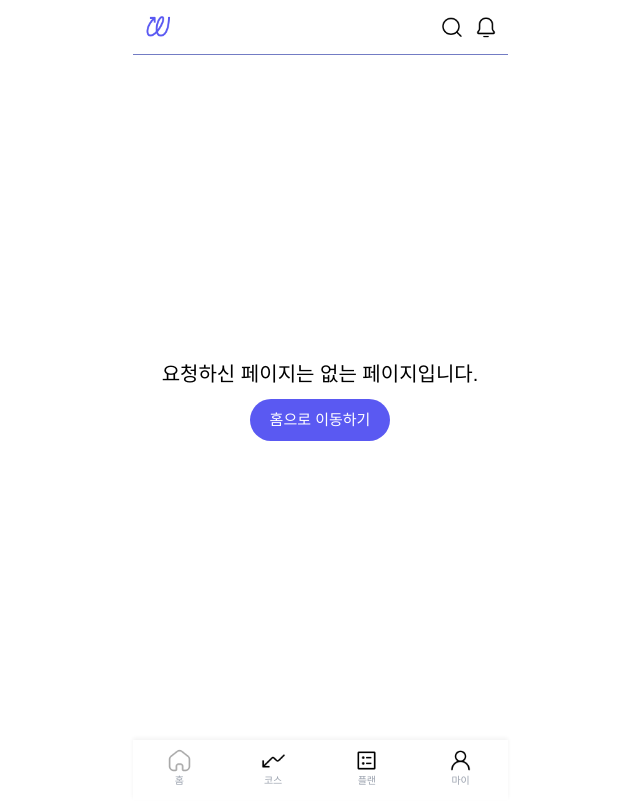
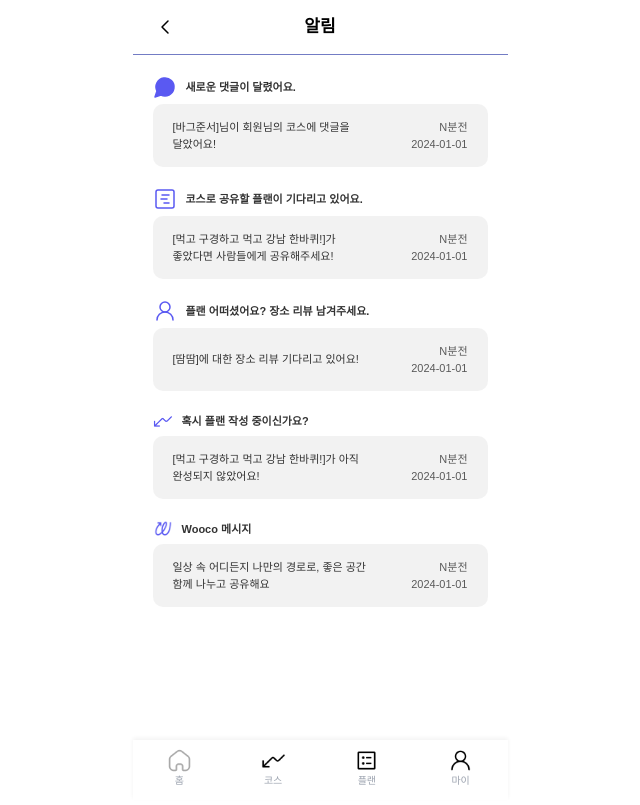
Before and after one commit to team-joytas/wooco-fe, a Next.js app: page /notifications in a window 1280 px wide. Before the commit this address had no page. Shown: the whole page, without its empty margins (320-960 px from the left). Built offline with nearby package versions, Linux system fonts and the light colour scheme.

Commit message:
feat: 알림 페이지 추가

```diff
--- a/src/app/components/(layout)/Header.tsx
+++ b/src/app/components/(layout)/Header.tsx
@@ -15,9 +15,10 @@ export default function Header() {
   const isNew = path.includes('/new')
   const isComment = path.includes('/comments')
   const isAddRegion = path.includes('/add-region')
+  const isNoti = path.includes('/notifications')
   const [isSearch, setIsSearch] = useState(false)
 
-  if (isLogin || isNew || isComment || isAddRegion) return null
+  if (isLogin || isNew || isComment || isAddRegion || isNoti) return null
 
   return (
     <header className='max-w-[375px] relative bg-white w-full h-[55px] pr-[10px] min-h-[55px] flex justify-between items-center border-b-[1px] border-b-header-line'>
--- /dev/null
+++ b/src/app/notifications/components/NotificationItem.tsx
@@ -0,0 +1,70 @@
+import { Notification, NOTIFICATION_TYPE } from '../types'
+import { MessageCircle, UserRound, SquareGanttChart } from 'lucide-react'
+import Image from 'next/image'
+import courseColor from '@images/course_color.png'
+import logo from '@images/logo.png'
+
+export default function NotificationItem({
+  notification,
+}: {
+  notification: Notification
+}) {
+  const renderMessage = (type: keyof typeof NOTIFICATION_TYPE) => {
+    const iconMap: Record<keyof typeof NOTIFICATION_TYPE, React.ReactNode> = {
+      [NOTIFICATION_TYPE.comment]: (
+        <MessageCircle fill='#5A59F2' stroke='#5A59F2' strokeWidth={1.5} />
+      ),
+      [NOTIFICATION_TYPE.plan_review]: (
+        <SquareGanttChart stroke='#5A59F2' strokeWidth={1.5} />
+      ),
+      [NOTIFICATION_TYPE.plan_writing]: (
+        <UserRound stroke='#5A59F2' strokeWidth={1.5} />
+      ),
+      [NOTIFICATION_TYPE.share_course]: (
+        <Image src={courseColor} alt='course' width={20} height={20} />
+      ),
+      [NOTIFICATION_TYPE.wooco]: (
+        <Image src={logo} alt='logo' width={20} height={20} />
+      ),
+    }
+
+    const messageMap: Record<keyof typeof NOTIFICATION_TYPE, string> = {
+      [NOTIFICATION_TYPE.comment]: '새로운 댓글이 달렸어요.',
+      [NOTIFICATION_TYPE.plan_review]: '코스로 공유할 플랜이 기다리고 있어요.',
+      [NOTIFICATION_TYPE.plan_writing]:
+        '플랜 어떠셨어요? 장소 리뷰 남겨주세요.',
+      [NOTIFICATION_TYPE.share_course]: '혹시 플랜 작성 중이신가요?',
+      [NOTIFICATION_TYPE.wooco]: 'Wooco 메시지',
+    }
+
+    const contentMap: Record<keyof typeof NOTIFICATION_TYPE, string> = {
+      [NOTIFICATION_TYPE.comment]: `[${notification.content}]님이 회원님의 코스에 댓글을 달았어요!`,
+      [NOTIFICATION_TYPE.plan_review]: `[${notification.content}]가 좋았다면 사람들에게 공유해주세요!`,
+      [NOTIFICATION_TYPE.plan_writing]: `[${notification.content}]에 대한 장소 리뷰 기다리고 있어요!`,
+      [NOTIFICATION_TYPE.share_course]: `[${notification.content}]가 아직 완성되지 않았어요!`,
+      [NOTIFICATION_TYPE.wooco]: `${notification.content}`,
+    }
+
+    return (
+      <div className='w-full flex flex-col gap-[5px]'>
+        <div className='w-full flex gap-[9px] items-center'>
+          {iconMap[type]}
+          <p className='text-sub opacity-80 font-semibold'>
+            {messageMap[type]}
+          </p>
+        </div>
+        <div className='flex gap-[30px] items-center text-sub text-black opacity-80 w-full px-[20px] py-[15px] bg-light-gray rounded-[10px]'>
+          <span className='flex-1 break-keep'>{contentMap[type]}</span>
+          <div className='w-[60px] flex flex-col justify-between items-end'>
+            <span className='text-sub text-black opacity-80'>N분전</span>
+            <span className='text-sub text-black opacity-80'>
+              {notification.createdAt}
+            </span>
+          </div>
+        </div>
+      </div>
+    )
+  }
+
+  return <>{renderMessage(notification.type)}</>
+}
--- /dev/null
+++ b/src/app/notifications/page.tsx
@@ -0,0 +1,61 @@
+'use client'
+
+import { ChevronLeft } from 'lucide-react'
+import { useRouter } from 'next/navigation'
+import Spacer from '@components/(layout)/Spacer'
+import NotificationItem from './components/NotificationItem'
+import { Notification, NOTIFICATION_TYPE } from './types'
+
+const notifications: Notification[] = [
+  {
+    id: 1,
+    createdAt: '2024-01-01',
+    content: '일상 속 어디든지 나만의 경로로, 좋은 공간 함께 나누고 공유해요',
+    type: NOTIFICATION_TYPE.wooco,
+  },
+  {
+    id: 2,
+    createdAt: '2024-01-01',
+    content: '먹고 구경하고 먹고 강남 한바퀴!',
+    type: NOTIFICATION_TYPE.share_course,
+  },
+  {
+    id: 3,
+    createdAt: '2024-01-01',
+    content: '땀땀',
+    type: NOTIFICATION_TYPE.plan_writing,
+  },
+  {
+    id: 4,
+    createdAt: '2024-01-01',
+    content: '먹고 구경하고 먹고 강남 한바퀴!',
+    type: NOTIFICATION_TYPE.plan_review,
+  },
+  {
+    id: 5,
+    createdAt: '2024-01-01',
+    content: '바그준서',
+    type: NOTIFICATION_TYPE.comment,
+  },
+]
+
+export default function Page() {
+  const router = useRouter()
+  return (
+    <>
+      <header className='max-w-[375px] relative bg-white w-full h-[55px] px-[20px] min-h-[55px] flex justify-between items-center border-b-[1px] border-b-header-line'>
+        <button onClick={() => router.back()}>
+          <ChevronLeft size={24} color='black' strokeWidth={1.5} />
+        </button>
+        <p className='font-semibold text-[17px]'>알림</p>
+        <div className='w-[24px] h-[24px]'></div>
+      </header>
+      <Spacer height={20} />
+      <div className='px-[20px] gap-[20px] w-full flex flex-col justify-between'>
+        {[...notifications].reverse().map((notification) => (
+          <NotificationItem key={notification.id} notification={notification} />
+        ))}
+      </div>
+    </>
+  )
+}
--- /dev/null
+++ b/src/app/notifications/types.ts
@@ -0,0 +1,14 @@
+export interface Notification {
+  id: number
+  createdAt: string
+  content: string
+  type: keyof typeof NOTIFICATION_TYPE
+}
+
+export const NOTIFICATION_TYPE = {
+  comment: 'comment' as const,
+  plan_review: 'plan_review' as const,
+  plan_writing: 'plan_writing' as const,
+  share_course: 'share_course' as const,
+  wooco: 'wooco' as const,
+}
```
